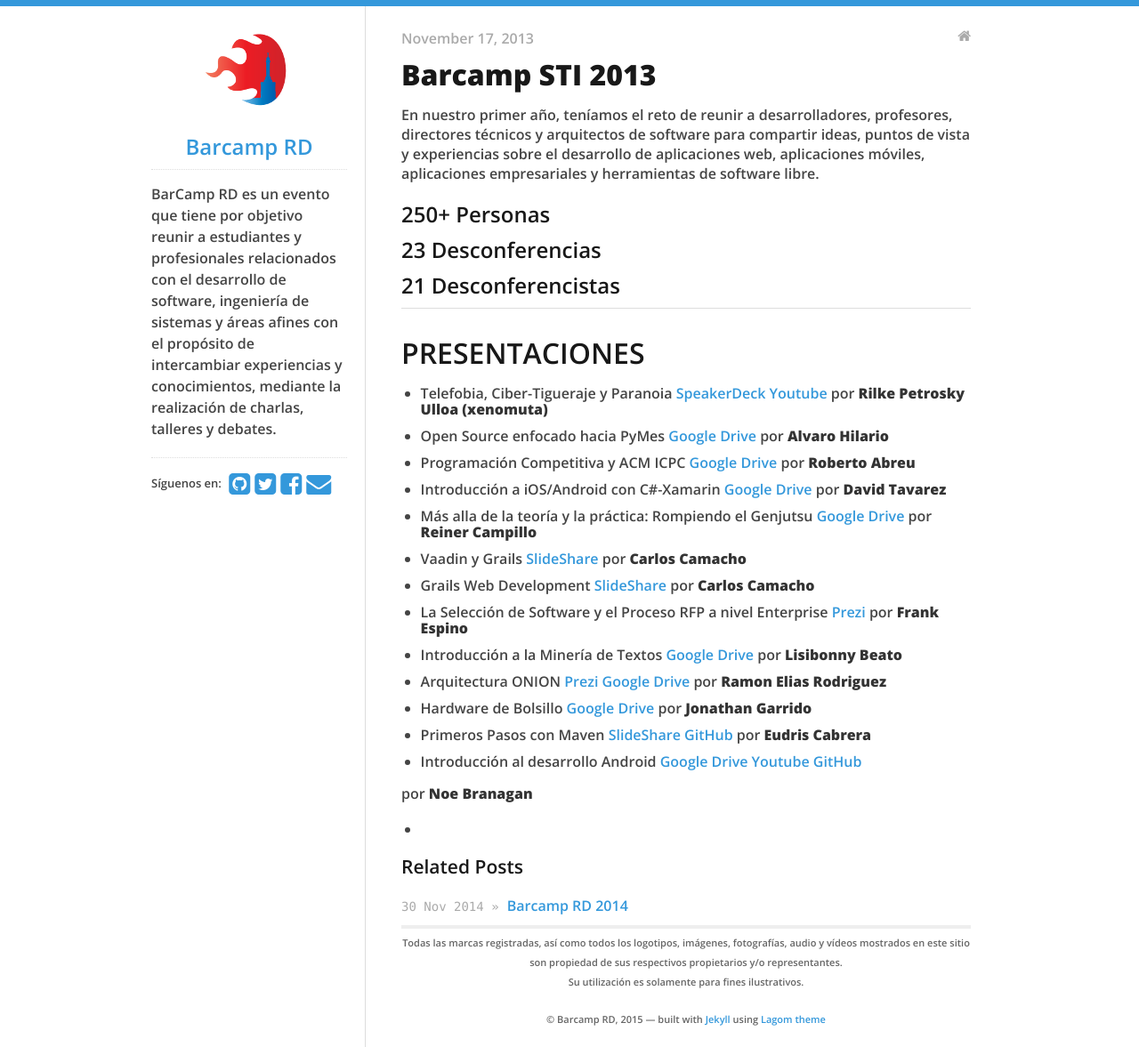
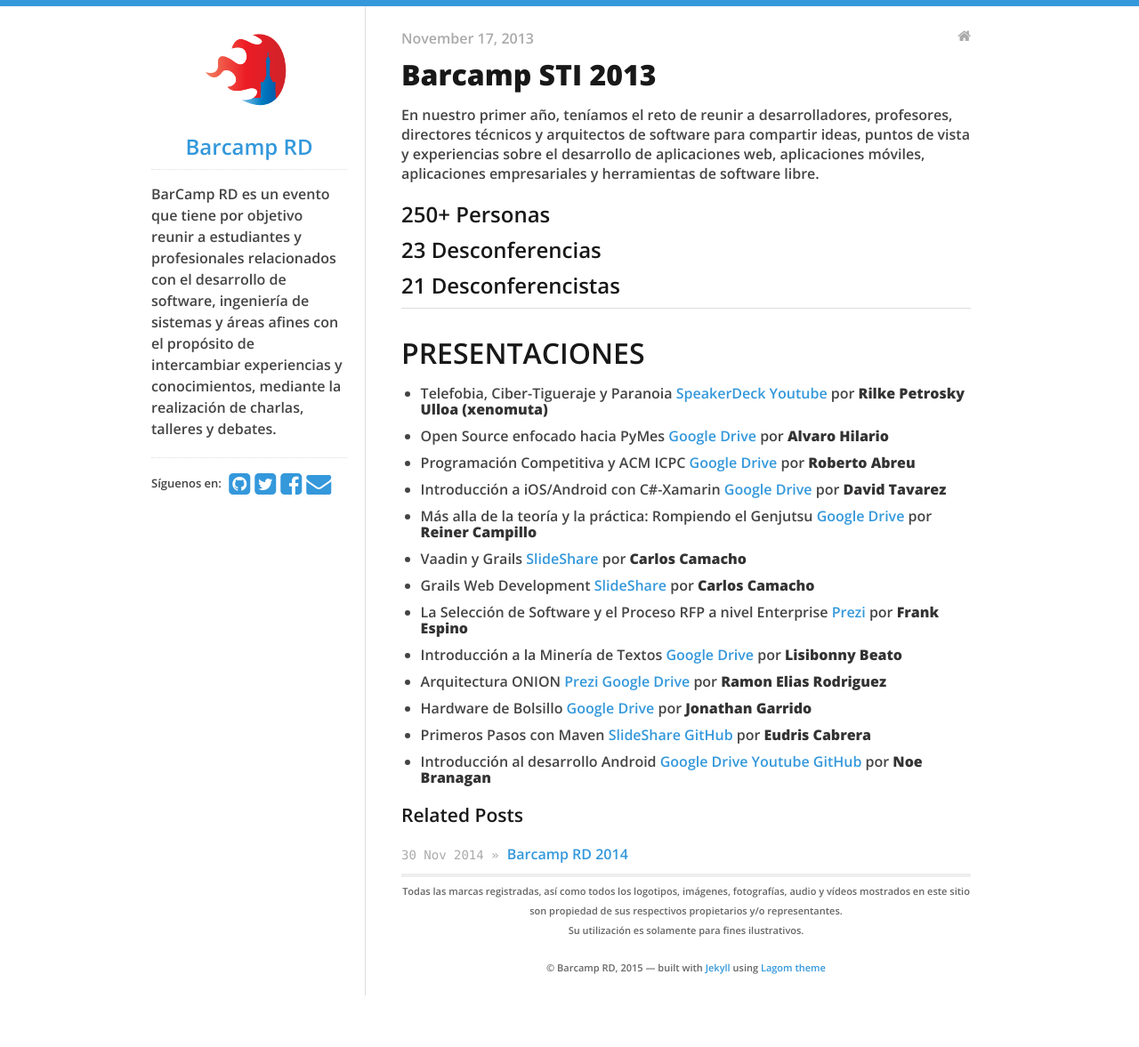
Before and after one commit to BarcampRD/BarcampRD.github.io, a Jekyll site: the page built from _posts/2013-11-17-barcampsti2013-highlights.md, in a window 1280 px wide. Shown: the whole page at 89% size. Built offline with Jekyll 4.4.1, drawn with Linux system fonts in a browser that asks for light colours; nearby versions of some CDN libraries; after the commit the page ends 1119 px from its top, so only the background shows below that.

Commit message:
actualizacion 2013

```diff
--- a/_posts/2013-11-17-barcampsti2013-highlights.md
+++ b/_posts/2013-11-17-barcampsti2013-highlights.md
@@ -31,7 +31,4 @@ En nuestro primer año, teníamos  el reto de reunir a desarrolladores, profesor
 * Primeros Pasos con Maven [SlideShare](http://www.slideshare.net/eudris/primeros-pasos-con-maven)
   [GitHub](https://github.com/BarcampRD/BarCampSTI2013-Maven)
 por **Eudris Cabrera**
-* Introducción al desarrollo Android [Google Drive](http://goo.gl/2e2W6I) [Youtube](https://www.youtube.com/watch?v=5krwNUSFuD0)  [GitHub](https://github.com/BarcampRD/BarCampSTI2013-Android)
-
- por **Noe Branagan**
-*
+* Introducción al desarrollo Android [Google Drive](http://goo.gl/2e2W6I) [Youtube](https://www.youtube.com/watch?v=5krwNUSFuD0)  [GitHub](https://github.com/BarcampRD/BarCampSTI2013-Android) por **Noe Branagan**
```
